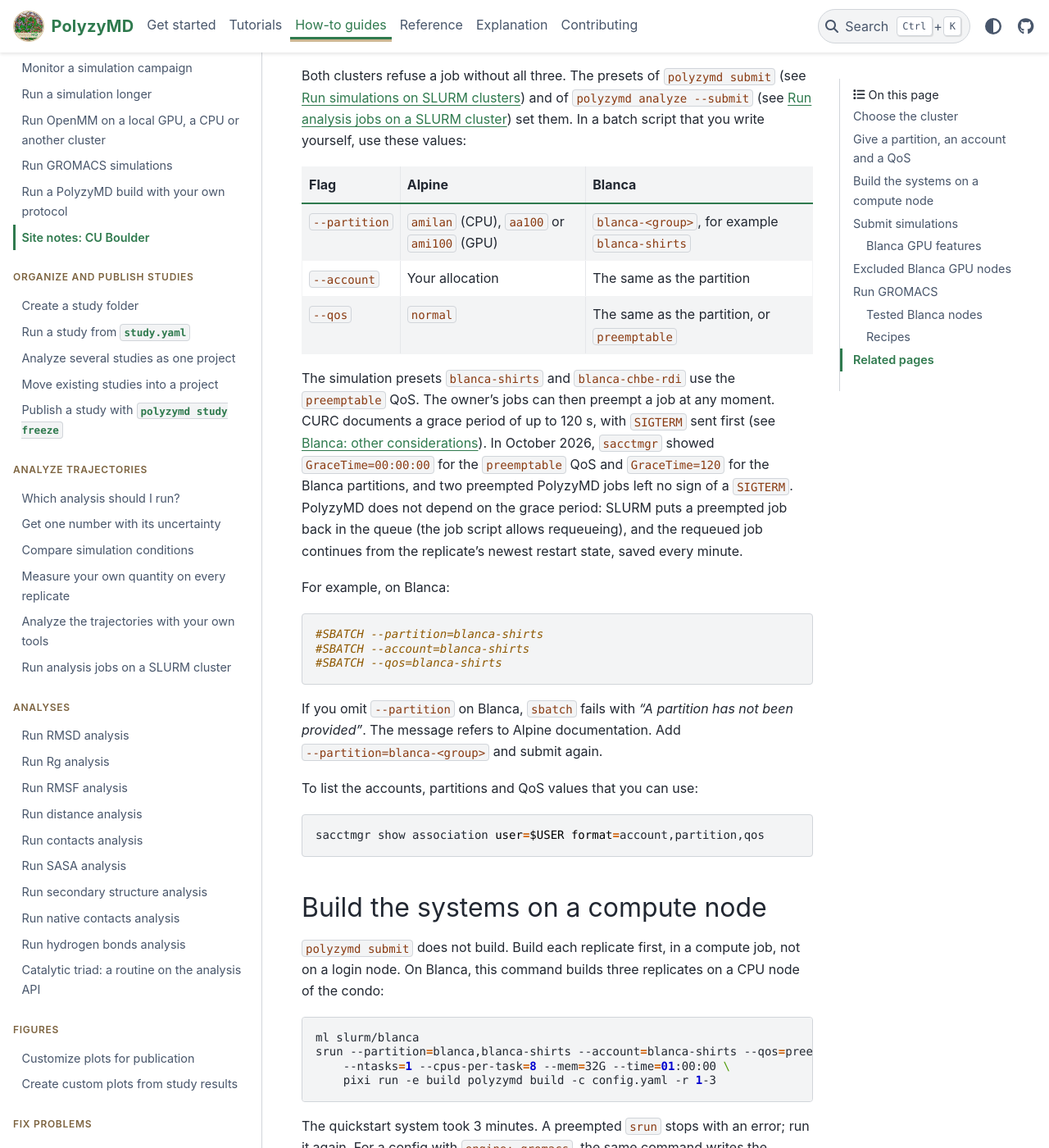
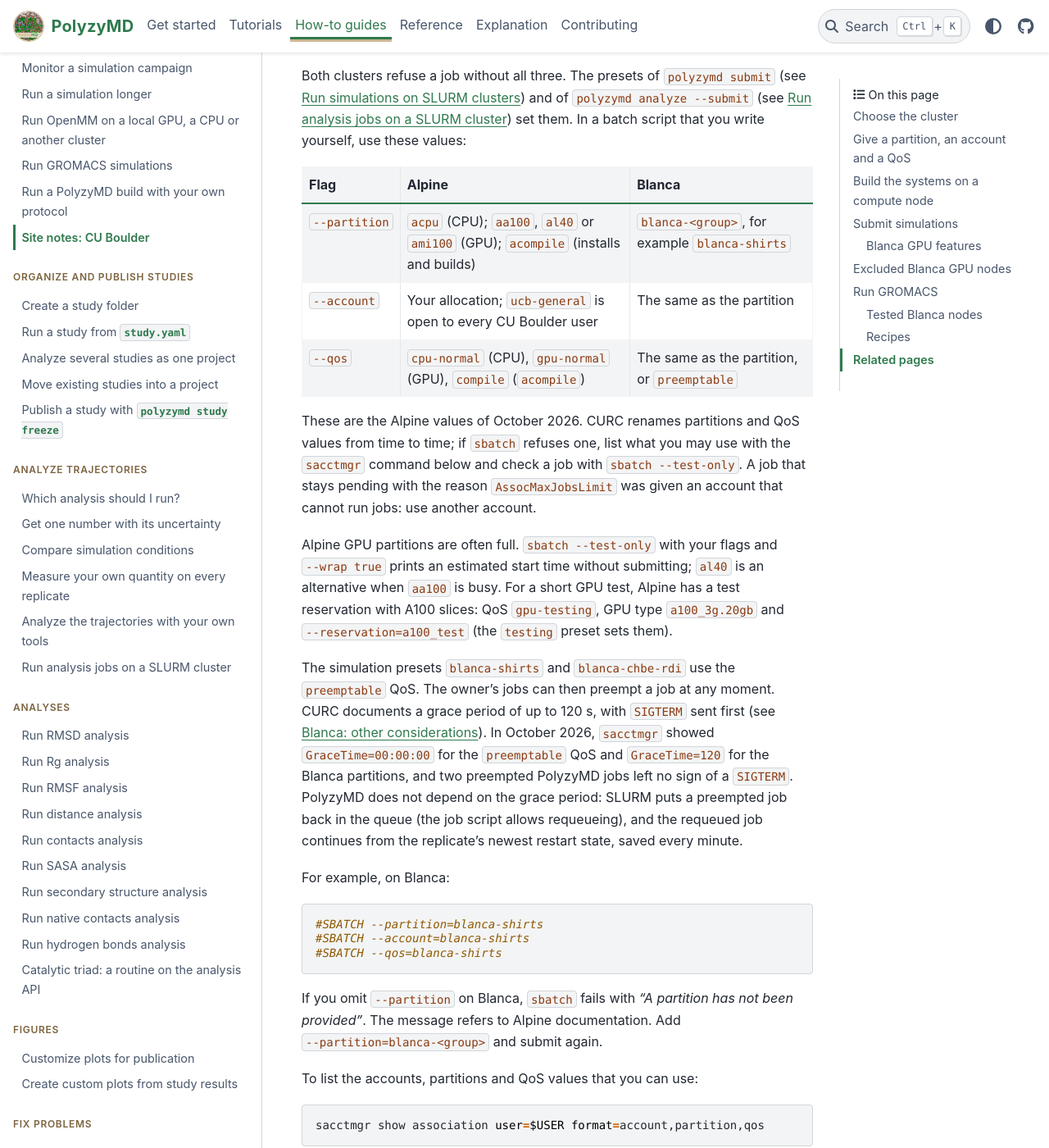
Before and after one commit to joelaforet/polyzymd, a Sphinx documentation site: the page built from docs/source/how_to/site_cu_boulder.md, in a window 1280 px wide and 1400 px high, scrolled down 949 px. Shown: the whole window at 82% size. Built offline with Sphinx 7.4.7 and the PyData theme 0.15.4, drawn with Linux system fonts in a browser that asks for light colours; some of the changed text lies outside the part shown.

Commit message:
Docs: Alpine as it is today, caches and installs on a cluster, polymer box size
A real run on CU Boulder Alpine found the cluster pages out of date. The CU
page lists today's Alpine partitions and QoS values (acpu, aa100, al40,
cpu-normal, gpu-normal), the ucb-general account, an acompile recipe for
installs and builds, how to estimate a queue wait and the GPU test
reservation. Installation says to set cache locations in ~/.bashrc (jobs
start from the login profile) and to install in a compile or compute job.
hpc_slurm says to set openmm.platform: CUDA before submitting; the
quickstart says where the PDB is copied; polymers says how much the box
grows.

````diff
--- a/docs/source/how_to/site_cu_boulder.md
+++ b/docs/source/how_to/site_cu_boulder.md
@@ -41,9 +41,21 @@ yourself, use these values:
 
 | Flag | Alpine | Blanca |
 |------|--------|--------|
-| `--partition` | `amilan` (CPU), `aa100` or `ami100` (GPU) | `blanca-<group>`, for example `blanca-shirts` |
-| `--account` | Your allocation | The same as the partition |
-| `--qos` | `normal` | The same as the partition, or `preemptable` |
+| `--partition` | `acpu` (CPU); `aa100`, `al40` or `ami100` (GPU); `acompile` (installs and builds) | `blanca-<group>`, for example `blanca-shirts` |
+| `--account` | Your allocation; `ucb-general` is open to every CU Boulder user | The same as the partition |
+| `--qos` | `cpu-normal` (CPU), `gpu-normal` (GPU), `compile` (`acompile`) | The same as the partition, or `preemptable` |
+
+These are the Alpine values of October 2026. CURC renames partitions and QoS
+values from time to time; if `sbatch` refuses one, list what you may use with
+the `sacctmgr` command below and check a job with `sbatch --test-only`. A job
+that stays pending with the reason `AssocMaxJobsLimit` was given an account
+that cannot run jobs: use another account.
+
+Alpine GPU partitions are often full. `sbatch --test-only` with your flags
+and `--wrap true` prints an estimated start time without submitting; `al40`
+is an alternative when `aa100` is busy. For a short GPU test, Alpine has a
+test reservation with A100 slices: QoS `gpu-testing`, GPU type
+`a100_3g.20gb` and `--reservation=a100_test` (the `testing` preset sets them).
 
 The simulation presets `blanca-shirts` and `blanca-chbe-rdi` use the
 `preemptable` QoS. The owner's jobs can then preempt a job at any moment.
@@ -78,8 +90,19 @@ sacctmgr show association user=$USER format=account,partition,qos
 ## Build the systems on a compute node
 
 `polyzymd submit` does not build. Build each replicate first, in a compute
-job, not on a login node. On Blanca, this command builds three replicates on a
-CPU node of the condo:
+job, not on a login node. On Alpine, use the `acompile` partition, which
+usually starts at once; install the environments there too:
+
+```bash
+ml slurm/alpine
+sbatch --partition=acompile --qos=compile --account=ucb-general \
+    --ntasks=1 --cpus-per-task=4 --time=01:00:00 \
+    --wrap "pixi run -e build polyzymd build -c config.yaml -r 1-3"
+```
+
+In October 2026 this built Trp-cage in water (6,138 atoms) in 4 minutes, and
+a `pixi install -e build` in the same kind of job took 9 minutes. On Blanca,
+this command builds three replicates on a CPU node of the condo:
 
 ```bash
 ml slurm/blanca
````
Also changed, not shown: docs/source/get_started/installation.md (+14 -5 lines), docs/source/get_started/quickstart.md (+3 -2 lines), docs/source/how_to/hpc_slurm.md (+3 -0 lines), docs/source/how_to/polymers.md (+3 -1 lines).
